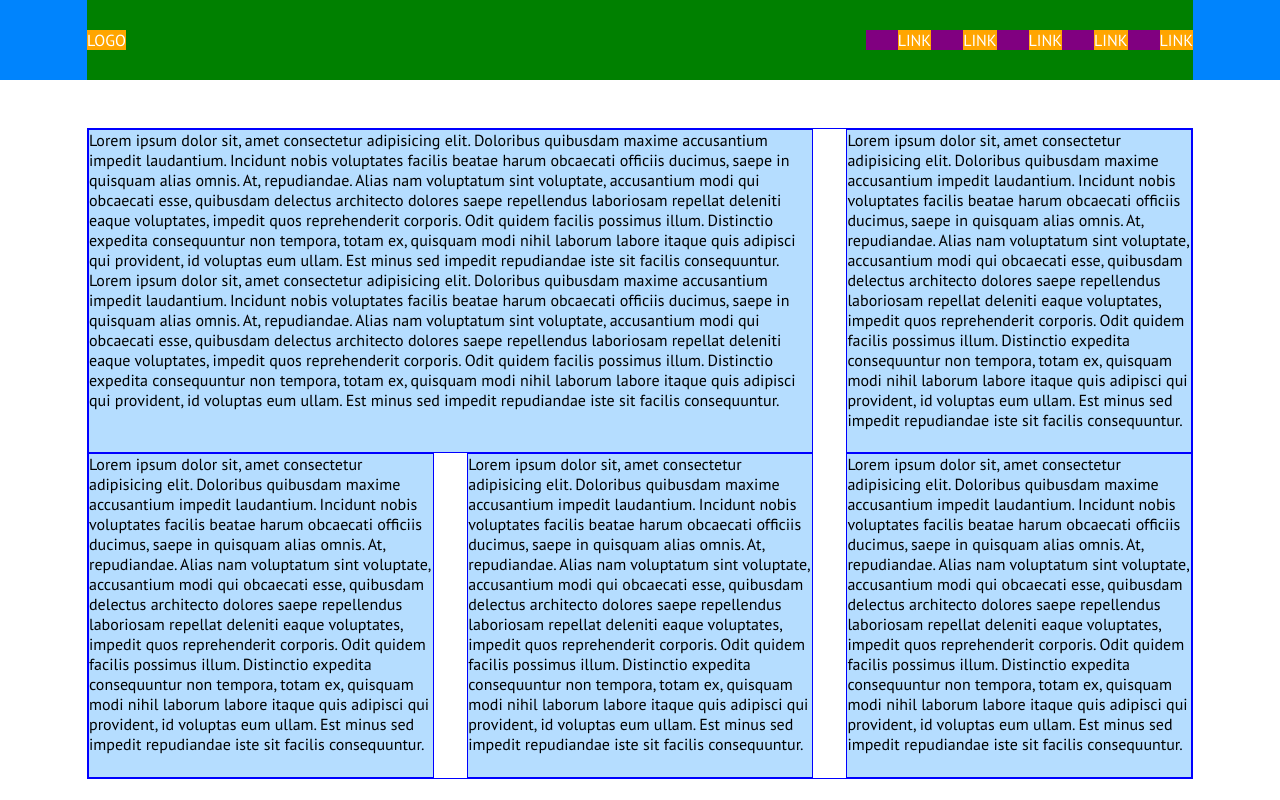
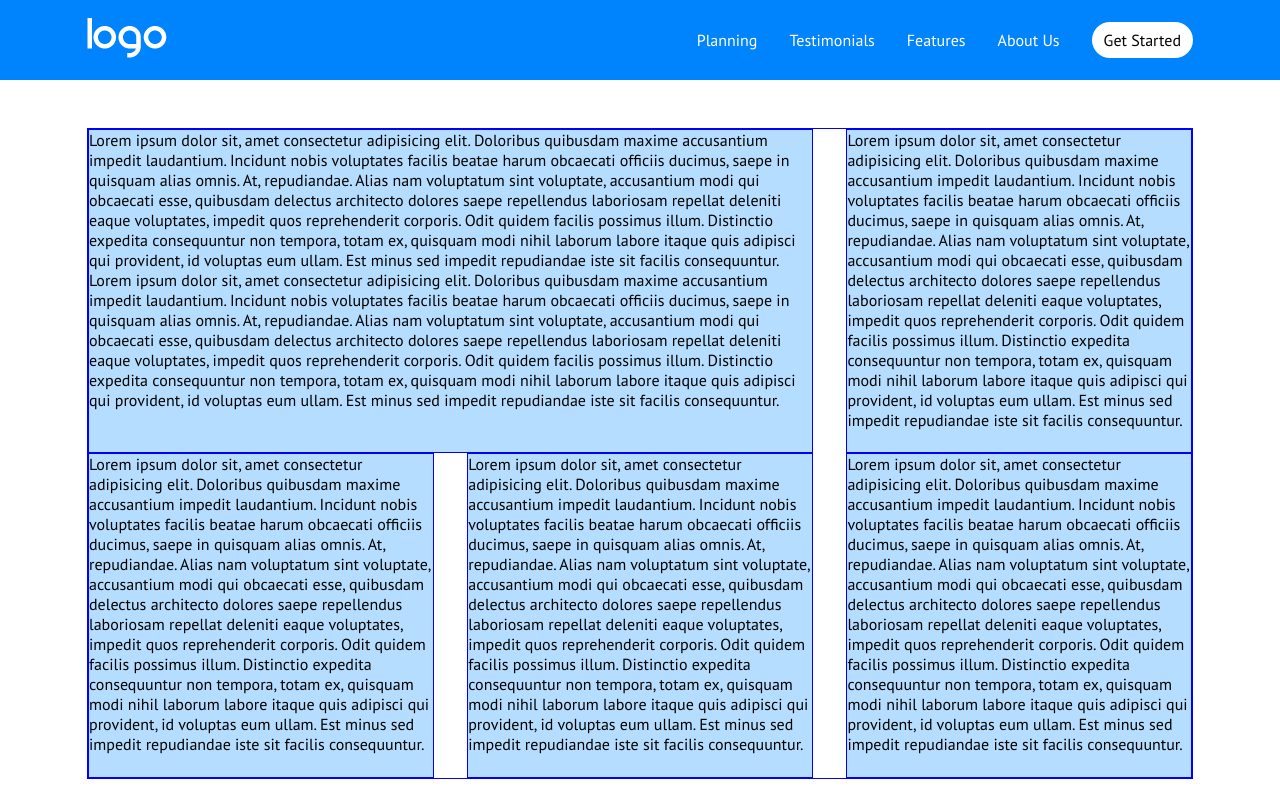
Before and after one commit to cibs84/htmlcss-responsive-layout, a plain HTML site: page index.html in a window 1280 px wide. Shown: the top 800 px of the page. Drawn offline with Linux system fonts and the light colour scheme.

Commit message:
Header completed

```diff
--- a/css/style.css
+++ b/css/style.css
@@ -41,31 +41,39 @@ header .container {
 }
 
 header .container nav.flex-container {
-    background-color: green;
     height: 100%;
     justify-content: space-between;
     align-items: center;
     color: white;
+
+    /* TEST */
+    /* background-color: green; */
 }
 
 header .container nav.flex-container .logo {
-    background-color: orange;
+    /* TEST */
+    /* background-color: orange; */
 }
 
 header .container nav.flex-container .burger-menu {
-    background-color: orange;
+    font-size: 1.5rem;
+
+    /* TEST */
+    /* background-color: orange; */
 }
 
 header .container nav.flex-container ul.flex-container {
-    background-color: purple;
     display: none;
+
+    /* TEST */
+    /* background-color: purple; */
 }
 
 header .container nav.flex-container ul.flex-container li {
     margin-left: 2rem;
 
     /* TEST */
-    background-color: orange;
+    /* background-color: orange; */
 }
 
 /* MAIN */
@@ -86,9 +94,10 @@ header .container nav.flex-container ul.flex-container li {
 #features .container .columns.flex-container .col {
     width: 100%;
     padding-bottom: 1.4rem;
+    background-color: #b5ddff;
 
     /* TEST */
-    border: 1px solid red;
+    border: 1px solid blue;
 }
 
 /* SECTION - Assets */
@@ -248,10 +257,6 @@ footer .container > div {
 
     #features .container .columns.flex-container .col {
         width: calc((100% / 3) - 1.4rem);
-
-        /* TEST */
-        border: 1px solid blue;
-        background-color: #b5ddff;
     }
 
     #features .container .columns.flex-container .col:first-child {
@@ -296,6 +301,14 @@ footer .container > div {
     }
     header .container nav.flex-container ul.flex-container {
         display: flex;
+        align-items: center;
+    }
+
+    header .container nav.flex-container ul.flex-container li:last-child {
+        color: black;
+        background-color: white;
+        border-radius: 20px;
+        padding: 8px 12px;
     }
 
     /* SECTION - Assets */
--- a/index.html
+++ b/index.html
@@ -5,6 +5,9 @@
     <meta http-equiv="X-UA-Compatible" content="IE=edge">
     <meta name="viewport" content="width=device-width, initial-scale=1.0">
     <title>Apple Store</title>
+
+    <!-- Link: Font Awesome -->
+    <link rel="stylesheet" href="https://cdnjs.cloudflare.com/ajax/libs/font-awesome/6.1.1/css/all.min.css" integrity="sha512-KfkfwYDsLkIlwQp6LFnl8zNdLGxu9YAA1QvwINks4PhcElQSvqcyVLLD9aMhXd13uQjoXtEKNosOWaZqXgel0g==" crossorigin="anonymous" referrerpolicy="no-referrer" />
 
     <!-- Link: Google Fonts - PT Sans -->
     <link rel="preconnect" href="https://fonts.googleapis.com">
@@ -22,18 +25,24 @@
             <nav class="flex-container">
 
                 <!-- Logo -->
-                <div class="logo">LOGO</div>
+                <div class="logo">
+                    <img src="img/logo.png" alt="Logo Apple Store">
+                </div>
 
                 <!-- Burger Menu -->
-                <div class="burger-menu">BURGER</div>
+                <div class="burger-menu">
+                    <a href="#">
+                        <i class="fa-solid fa-bars"></i>
+                    </a>
+                </div>
 
                 <!-- Menu List - Right -->
                 <ul class="flex-container">
-                    <li><a href="#">LINK</a></li>
-                    <li><a href="#">LINK</a></li>
-                    <li><a href="#">LINK</a></li>
-                    <li><a href="#">LINK</a></li>
-                    <li><a href="#">LINK</a></li>
+                    <li><a href="#">Planning</a></li>
+                    <li><a href="#testimonials">Testimonials</a></li>
+                    <li><a href="#">Features</a></li>
+                    <li><a href="#about-us">About Us</a></li>
+                    <li><a href="#get-started">Get Started</a></li>
                 </ul>
             </nav>
         </div>
```
